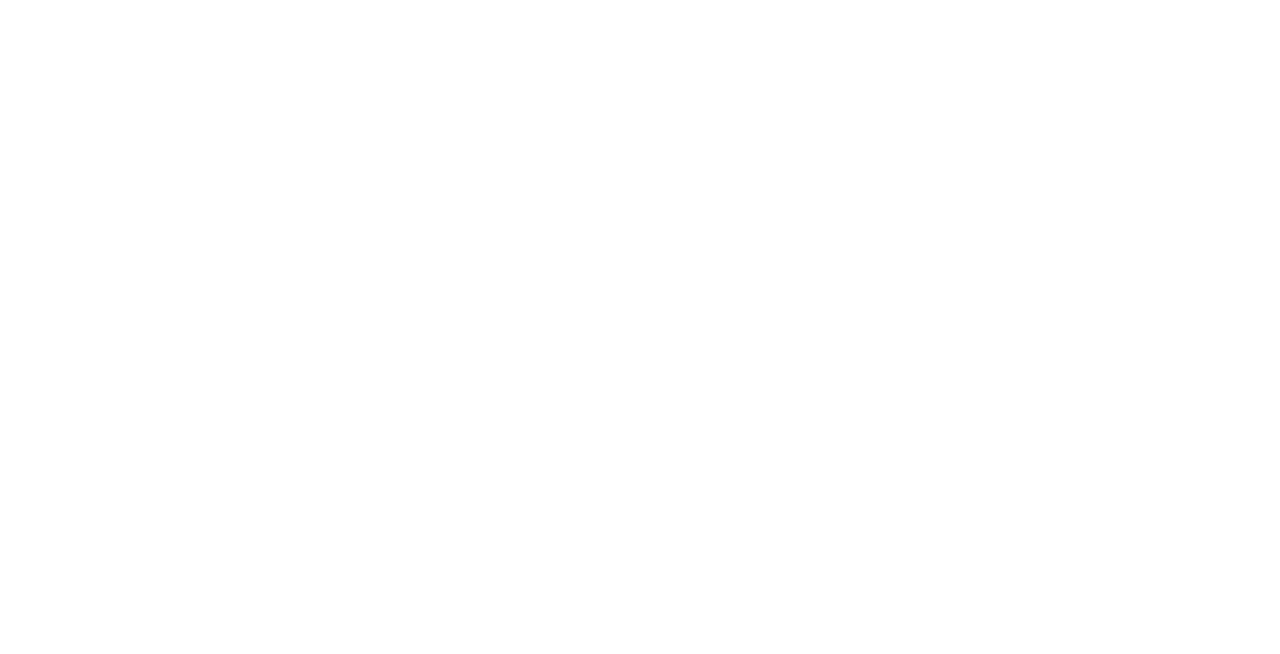
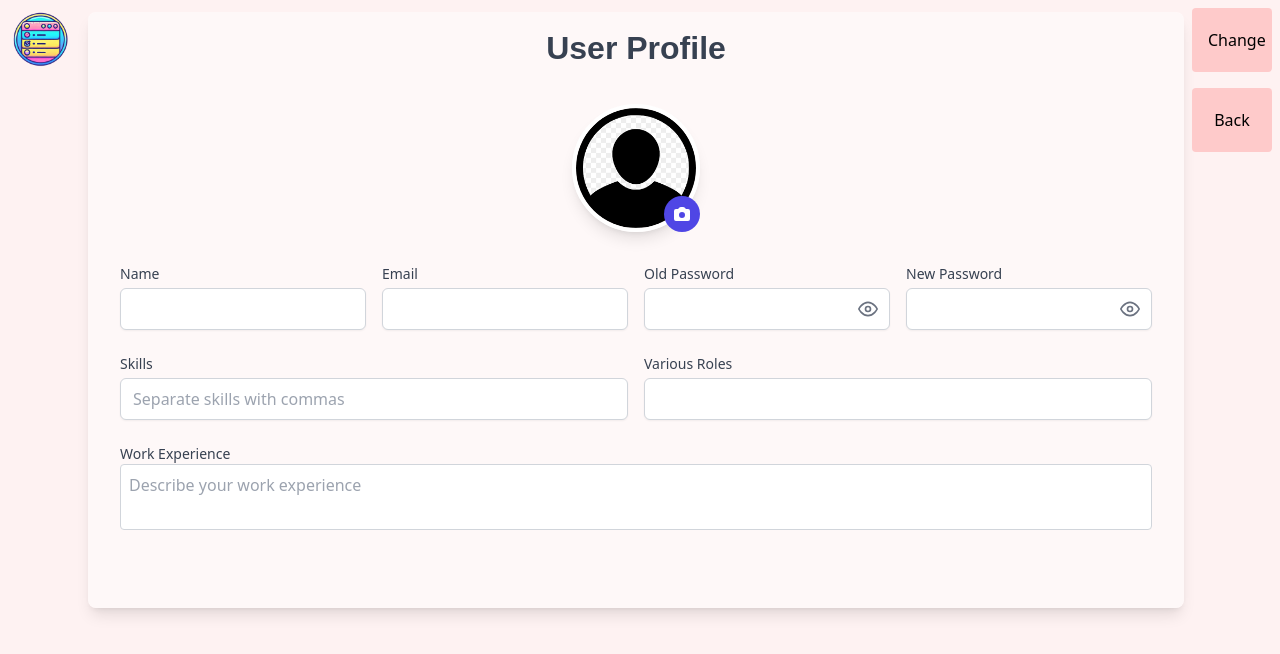
Before and after one commit to NullPointerExceptionNIT/ProjectManager, a React (Vite) app in the folder frontend/: page /ProfilePage in a window 1280 px wide. Before the commit this address had no page. Shown: the top 654 px of the page. Built offline with nearby package versions, Linux system fonts and the light colour scheme.

Commit message:
editing profile page

```diff
--- a/frontend/src/App.jsx
+++ b/frontend/src/App.jsx
@@ -4,16 +4,19 @@
 import Signup from './Signup';
 import Login from './login';
 import ProjectPage from './ProjectPage';
+import ProfilePage from './ProfilePage';
+
 function App() {
 
   return (
     <Router>
       <AuthProvider>
           <Routes>
-            <Route path="/" element={<Home />} />
+            <Route path="/" element={<Home/>} />
             <Route path="/Signup" element={<Signup />} />
             <Route path="/Login" element={<Login />} />
             <Route path="/ProjectPage" element={<ProjectPage />} />
+            <Route path="/ProfilePage" element={<ProfilePage />} />
           </Routes>
       </AuthProvider>
     </Router>
--- a/frontend/src/ProfilePage.jsx
+++ b/frontend/src/ProfilePage.jsx
@@ -1,21 +1,23 @@
 import logo from './assets/project-manager-logo.png'
 import user from './assets/user.png'
 import './App.css'
-function ProjectPage() {
+
+function ProfilePage() {
     return (
+        <div>
             <div className="bg-cover bg-center bg-red-50 h-screen overflow-hidden">
                 <div className="flex justify-between items-top">
                     <img src={logo} alt="Logo" className="h-20 mr-2" />
-                <div className="container mx-auto pt-3 p-8 bg-opacity-50 bg-white rounded-lg shadow-lg">
+                    <div className="container mx-auto pt-3 p-8 bg-opacity-50 bg-white rounded-lg mt-3 shadow-lg">
                         <h1 className="text-center font-bold text-xxl font-playwrite text-gray-700 mb-8">User  Profile</h1>
                         <div className="flex justify-center mb-8">
                             <div className="relative">
                                 <img src={user} alt="User  Avatar" className="w-32 h-32 rounded-full border-4 border-white shadow-lg" />
-                            <label for="avatarUpload" className="absolute bottom-0 right-0 bg-indigo-600 text-white p-2 rounded-full cursor-pointer hover:bg-indigo-700">
+                                <label htmlFor="avatarUpload" className="absolute bottom-0 right-0 bg-indigo-600 text-white p-2 rounded-full cursor-pointer hover:bg-indigo-700">
                                     <svg xmlns="http://www.w3.org/2000/svg" className="h-5 w-5" viewBox="0 0 20 20" fill="currentColor">
                                         <path fill-rule="evenodd" d="M4 5a2 2 0 00-2 2v8a2 2 0 002 2h12a2 2 0 002-2V7a2 2 0 00-2-2h-1.586a1 1 0 01-.707-.293l-1.121-1.121A2 2 0 0011.172 3H8.828a2 2 0 00-1.414.586L6.293 4.707A1 1 0 015.586 5H4zm6 9a3 3 0 100-6 3 3 0 000 6z" clip-rule="evenodd" />
                                     </svg>
-                                <input type="file" id="avatarUpload" className="hidden" accept="image/*" />
+                                    <input type="file" className="hidden" accept="image/*" />
                                 </label>
                             </div>
                         </div>
@@ -23,36 +25,36 @@
                         <form id="profileForm" className="space-y-6">
                             <div className="grid grid-cols-1 md:grid-cols-4 gap-4">
                                 <div className="form-group">
-                                <label for="name" className="block text-sm font-medium text-gray-700">Name</label>
-                                <input type="text" id="name" className="mt-1 block w-full px-3 py-2 border border-gray-300 rounded-md shadow-sm focus:outline-none focus:ring-indigo-500 focus:border-indigo-500" required disabled />
+                                    <label htmlFor="name" className="block text-sm font-medium text-gray-700">Name</label>
+                                    <input type="text" className="bg-white mt-1 block w-full px-3 py-2 border border-gray-300 rounded-md shadow-sm focus:outline-none focus:ring-indigo-500 focus:border-indigo-500" required disabled />
                                 </div>
                                 <div className="form-group">
-                                <label for="email" className="block text-sm font-medium text-gray-700">Email</label>
-                                <input type="email" id="email" className="mt-1 block w-full px-3 py-2 border border-gray-300 rounded-md shadow-sm focus:outline-none focus:ring-indigo-500 focus:border-indigo-500" required disabled />
+                                    <label htmlFor="email" className="block text-sm font-medium text-gray-700">Email</label>
+                                    <input type="email" className="bg-white mt-1 block w-full px-3 py-2 border border-gray-300 rounded-md shadow-sm focus:outline-none focus:ring-indigo-500 focus:border-indigo-500" required disabled />
                                 </div>
                                 <div className="form-group relative">
-                                <label for="oldPassword" className="block text-sm font-medium text-gray-700">Old Password</label>
-                                <input type="password" id="oldPassword" className="mt-1 block w-full px-3 py-2 border border-gray-300 rounded-md shadow-sm focus:outline-none focus:ring-indigo-500 focus:border-indigo-500" required disabled />
-                                <button id="toggleOldPassword" type="button" className="absolute inset-y-0 top-6 right-3 flex items-center text-gray-500">
-                                    <svg id="eyeOpenOld" xmlns="http://www.w3.org/2000/svg" className="h-5 w-5" viewBox="0 0 24 24" fill="none" stroke="currentColor" stroke-width="2">
+                                    <label htmlFor="oldPassword" className="block text-sm font-medium text-gray-700">Old Password</label>
+                                    <input type="password" className="bg-white mt-1 block w-full px-3 py-2 border border-gray-300 rounded-md shadow-sm focus:outline-none focus:ring-indigo-500 focus:border-indigo-500" required disabled />
+                                    <button type="button" className="absolute inset-y-0 top-6 right-3 flex items-center text-gray-500">
+                                        <svg xmlns="http://www.w3.org/2000/svg" className="h-5 w-5" viewBox="0 0 24 24" fill="none" stroke="currentColor" stroke-width="2">
                                             <path d="M1 12s4-8 11-8 11 8 11 8-4 8-11 8-11-8-11-8z" />
                                             <circle cx="12" cy="12" r="3" />
                                         </svg>
-                                    <svg id="eyeClosedOld" xmlns="http://www.w3.org/2000/svg" className="h-5 w-5 hidden" viewBox="0 0 24 24" fill="none" stroke="currentColor" stroke-width="2">
+                                        <svg xmlns="http://www.w3.org/2000/svg" className="h-5 w-5 hidden" viewBox="0 0 24 24" fill="none" stroke="currentColor" stroke-width="2">
                                             <path d="M17.94 17.94A10.97 10.97 0 0 1 12 20c-7 0-11-8-11-8a10.97 10.97 0 0 1 4.14-5.41m3.77-1.64A11 11 0 0 1 12 4c7 0 11 8 11 8a10.97 10.97 0 0 1-1.66 2.92m-4.14 2.64c-.96.28-2.05.44-3.2.44-3.87 0-7.5-2.24-9.88-6m16.72 2.72L3 3" />
                                         </svg>
                                     </button>
                                 </div>
 
                                 <div className="form-group relative">
-                                <label for="newPassword" className="block text-sm font-medium text-gray-700">New Password</label>
-                                <input type="password" id="newPassword" className="mt-1 block w-full px-3 py-2 border border-gray-300 rounded-md shadow-sm focus:outline-none focus:ring-indigo-500 focus:border-indigo-500" required disabled />
-                                <button id="toggleNewPassword" type="button" className="absolute inset-y-0 top-6 right-3 flex items-center text-gray-500">
-                                    <svg id="eyeOpenNew" xmlns="http://www.w3.org/2000/svg" className="h-5 w-5" viewBox="0 0 24 24" fill="none" stroke="currentColor" stroke-width="2">
+                                    <label htmlFor="newPassword" className="block text-sm font-medium text-gray-700">New Password</label>
+                                    <input type="password" className="bg-white mt-1 block w-full px-3 py-2 border border-gray-300 rounded-md shadow-sm focus:outline-none focus:ring-indigo-500 focus:border-indigo-500" required disabled />
+                                    <button type="button" className="absolute inset-y-0 top-6 right-3 flex items-center text-gray-500">
+                                        <svg xmlns="http://www.w3.org/2000/svg" className="h-5 w-5" viewBox="0 0 24 24" fill="none" stroke="currentColor" stroke-width="2">
                                             <path d="M1 12s4-8 11-8 11 8 11 8-4 8-11 8-11-8-11-8z" />
                                             <circle cx="12" cy="12" r="3" />
                                         </svg>
-                                    <svg id="eyeClosedNew" xmlns="http://www.w3.org/2000/svg" className="h-5 w-5 hidden" viewBox="0 0 24 24" fill="none" stroke="currentColor" stroke-width="2">
+                                        <svg xmlns="http://www.w3.org/2000/svg" className="h-5 w-5 hidden" viewBox="0 0 24 24" fill="none" stroke="currentColor" stroke-width="2">
                                             <path d="M17.94 17.94A10.97 10.97 0 0 1 12 20c-7 0-11-8-11-8a10.97 10.97 0 0 1 4.14-5.41m3.77-1.64A11 11 0 0 1 12 4c7 0 11 8 11 8a10.97 10.97 0 0 1-1.66 2.92m-4.14 2.64c-.96.28-2.05.44-3.2.44-3.87 0-7.5-2.24-9.88-6m16.72 2.72L3 3" />
                                         </svg>
                                     </button>
@@ -60,17 +62,17 @@
                             </div>
                             <div className="grid grid-cols-1 md:grid-cols-2 gap-4">
                                 <div className="form-group">
-                                <label for="skills" className="block text-sm font-medium text-gray-700">Skills</label>
-                                <input type="text" id="skills" className="mt-1 block w-full px-3 py-2 border border-gray-300 rounded-md shadow-sm focus:outline-none focus:ring-indigo-500 focus:border-indigo-500" placeholder="Separate skills with commas" required disabled />
+                                    <label htmlFor="skills" className="block text-sm font-medium text-gray-700">Skills</label>
+                                    <input type="text" className="bg-white mt-1 block w-full px-3 py-2 border border-gray-300 rounded-md shadow-sm focus:outline-none focus:ring-indigo-500 focus:border-indigo-500" placeholder="Separate skills with commas" required disabled />
                                 </div>
                                 <div className="form-group">
-                                <label for="roles" className="block text-sm font-medium text-gray-700">Various Roles</label>
-                                <input type="text" id="roles" className="mt-1 block w-full px-3 py-2 border border-gray-300 rounded-md shadow-sm focus:outline-none focus:ring-indigo-500 focus:border-indigo-500" required disabled />
+                                    <label htmlFor="roles" className="block text-sm font-medium text-gray-700">Various Roles</label>
+                                    <input type="text" className="bg-white mt-1 block w-full px-3 py-2 border border-gray-300 rounded-md shadow-sm focus:outline-none focus:ring-indigo-500 focus:border-indigo-500" required disabled />
                                 </div>
                             </div>
                             <div className="form-group">
-                            <label for="workExperience" className="block text-sm font-medium text-gray-700">Work Experience</label>
-                            <textarea id="experience" className="mb-4 resize-none w-full p-2 border border-gray-300 rounded" name="experience" placeholder="Describe your work experience"></textarea>
+                                <label htmlFor="workExperience" className="block text-sm font-medium text-gray-700">Work Experience</label>
+                                <textarea className="bg-white mb-4 resize-none w-full p-2 border border-gray-300 rounded" name="experience" placeholder="Describe your work experience"></textarea>
                             </div>
                             <div className="form-group">
 
@@ -78,12 +80,15 @@
                         </form>
                     </div>
                     <div className="flex flex-col items-start">
-                    <button id="changeButton" className="bg-red-200 text-black h-16 w-20 m-2 px-4 py-2 rounded hover:bg-red-300">Change</button>
-                    <button id="backButton" className="bg-red-200 text-black h-16 w-20 m-2 px-4 py-2 rounded hover:bg-red-300">
+                        <button className="bg-red-200 text-black h-16 w-20 m-2 px-4 py-2 rounded hover:bg-red-300">Change</button>
+                        <button className="bg-red-200 text-black h-16 w-20 m-2 px-4 py-2 rounded hover:bg-red-300">
                             <a href="ProjectPage.html" className="block">Back</a>
                         </button>
                     </div>
                 </div>
             </div>
+        </div>
     )
 }
+
+export default ProfilePage
```
Lines whose indentation alone changed are shown as unchanged.
